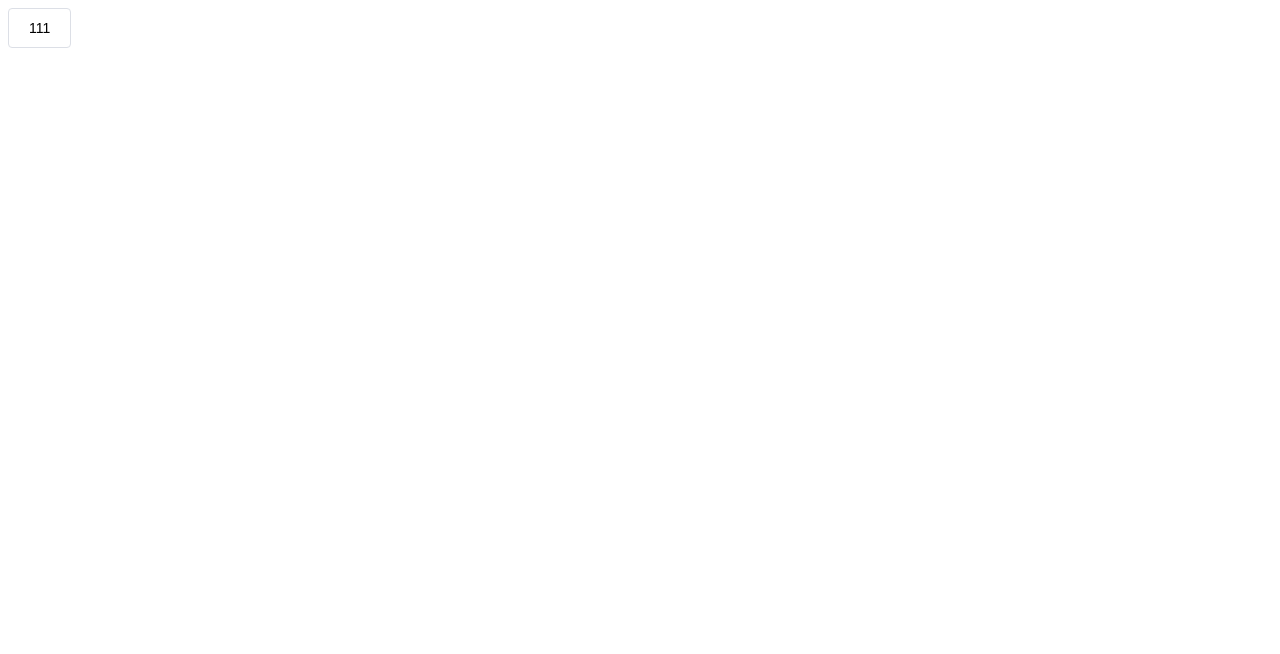
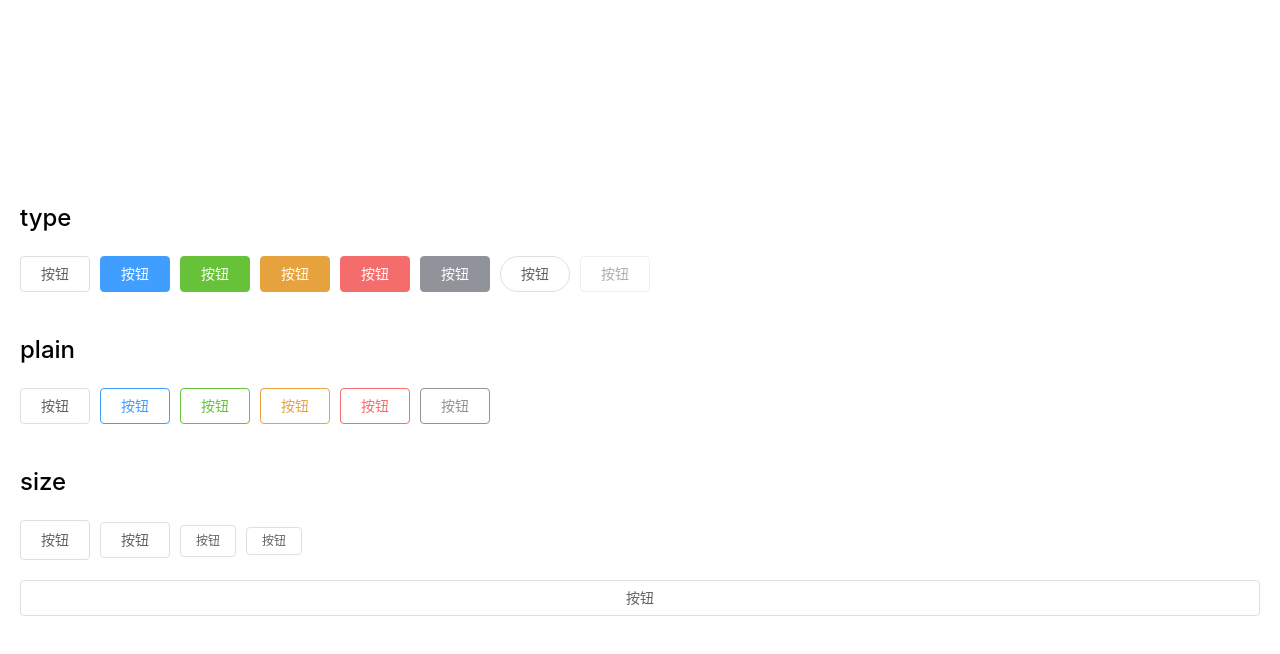
Before and after one commit to liangjiayu/ko-vue-ui, a Vue app: page / in a window 1280 px wide. Shown: the top 654 px of the page. Built offline with nearby package versions, Linux system fonts and the light colour scheme.

Commit message:
feature: 组件库样式和按钮组件

```diff
--- a/examples/App.vue
+++ b/examples/App.vue
@@ -1,21 +1,27 @@
 <template>
   <div id="app">
-    <div>
-      <ko-button @click="aa">111</ko-button>
+    <div class="app-demo">
+      <demo></demo>
     </div>
   </div>
 </template>
 
 <script>
+import demo from '../src/components/button/demo/index';
+
 export default {
   name: 'App',
-  methods: {
-    aa() {
-      console.log(this);
-    },
+  components: {
+    demo: demo,
   },
+  methods: {},
 };
 </script>
 
-<style lang="scss">
+<style lang="scss" scoped>
+.app-demo {
+  width: 1240px;
+  margin: 0 auto;
+  padding: 200px 0;
+}
 </style>
--- /dev/null
+++ b/src/components/button/demo/index.vue
@@ -0,0 +1,57 @@
+<template>
+  <div>
+    <div class="demo-block">
+      <h1>type</h1>
+      <div>
+        <ko-button>按钮</ko-button>
+        <ko-button type="primary">按钮</ko-button>
+        <ko-button type="success">按钮</ko-button>
+        <ko-button type="warning">按钮</ko-button>
+        <ko-button type="danger">按钮</ko-button>
+        <ko-button type="info">按钮</ko-button>
+        <ko-button round>按钮</ko-button>
+        <ko-button disabled>按钮</ko-button>
+      </div>
+    </div>
+
+    <div class="demo-block">
+      <h1>plain</h1>
+      <div>
+        <ko-button plain>按钮</ko-button>
+        <ko-button type="primary" plain>按钮</ko-button>
+        <ko-button type="success" plain>按钮</ko-button>
+        <ko-button type="warning" plain>按钮</ko-button>
+        <ko-button type="danger" plain>按钮</ko-button>
+        <ko-button type="info" plain>按钮</ko-button>
+      </div>
+    </div>
+
+    <div class="demo-block">
+      <h1>size</h1>
+      <div>
+        <ko-button size="large">按钮</ko-button>
+        <ko-button size="normal">按钮</ko-button>
+        <ko-button size="small">按钮</ko-button>
+        <ko-button size="mini">按钮</ko-button>
+      </div>
+      <div style="margin-top:20px;">
+        <ko-button block>按钮</ko-button>
+      </div>
+    </div>
+  </div>
+</template>
+
+
+<style lang="scss" scoped>
+.demo-block {
+  margin-bottom: 40px;
+}
+h1 {
+  margin-bottom: 20px;
+}
+.ko-button {
+  + .ko-button {
+    margin-left: 10px;
+  }
+}
+</style>
--- /dev/null
+++ b/src/components/button/index.scss
@@ -0,0 +1,129 @@
+@mixin btn-type($color, $bg-color, $border-color) {
+  color: $color;
+  background-color: $bg-color;
+  border-color: $border-color;
+
+  &:hover {
+    color: $color;
+    background-color: lighten($bg-color, 6%);
+    border-color: lighten($bg-color, 6%);
+  }
+}
+
+.ko-button {
+  user-select: none;
+  cursor: pointer;
+  display: inline-block;
+  line-height: 1;
+  padding: 10px 20px;
+  border: 1px solid $--border-color-base;
+  border-radius: 4px;
+  background-color: #fff;
+  font-size: 14px;
+  font-weight: 500;
+  color: $--color-text-regular;
+
+  &:hover {
+    color: $--color-primary;
+    background-color: lighten($--color-primary, 35%);
+    border-color: lighten($--color-primary, 30%);
+  }
+
+  &--primary {
+    @include btn-type($--color-white, $--color-primary, $--color-primary);
+  }
+
+  &--success {
+    @include btn-type($--color-white, $--color-success, $--color-success);
+  }
+
+  &--warning {
+    @include btn-type($--color-white, $--color-warning, $--color-warning);
+  }
+
+  &--danger {
+    @include btn-type($--color-white, $--color-danger, $--color-danger);
+  }
+
+  &--info {
+    @include btn-type($--color-white, $--color-info, $--color-info);
+  }
+
+  // plain
+  &--plain {
+    background-color: #fff;
+    &.ko-button--primary {
+      color: $--color-primary;
+      &:hover {
+        color: #fff;
+        background-color: $--color-primary;
+      }
+    }
+
+    &.ko-button--success {
+      color: $--color-success;
+      &:hover {
+        color: #fff;
+        background-color: $--color-success;
+      }
+    }
+
+    &.ko-button--warning {
+      color: $--color-warning;
+      &:hover {
+        color: #fff;
+        background-color: $--color-warning;
+      }
+    }
+
+    &.ko-button--danger {
+      color: $--color-danger;
+      &:hover {
+        color: #fff;
+        background-color: $--color-danger;
+      }
+    }
+
+    &.ko-button--info {
+      color: $--color-info;
+      &:hover {
+        color: #fff;
+        background-color: $--color-info;
+      }
+    }
+  }
+
+  // round
+  &--round {
+    border-radius: 20px;
+  }
+
+  // size
+  &--large {
+    padding: 12px 20px;
+  }
+
+  &--normal {
+    padding: 10px 20px;
+  }
+
+  &--small {
+    font-size: 12px;
+    padding: 9px 15px;
+  }
+
+  &--mini {
+    font-size: 12px;
+    padding: 7px 15px;
+  }
+
+  &--disabled {
+    cursor: not-allowed;
+    opacity: 0.5;
+  }
+
+  &--block {
+    display: block;
+    width: 100%;
+  }
+}
--- a/src/components/button/index.vue
+++ b/src/components/button/index.vue
@@ -1,5 +1,20 @@
 <template>
-  <button class="ko-button" @click="handleClick">
+  <button
+    class="ko-button"
+    :type="nativeType"
+    :disabled="disabled"
+    :class="[
+      type&&`ko-button--${type}`,
+      size&&`ko-button--${size}`,
+      {
+      'ko-button--plain':plain,
+      'ko-button--round':round,
+      'ko-button--disabled':disabled,
+      'ko-button--block':block,
+      }
+    ]"
+    @click="handleClick"
+  >
     <slot></slot>
   </button>
 </template>
@@ -12,6 +27,33 @@ import Vue from 'vue';
 export default Vue.extend({
   name: 'ko-button',
 
+  props: {
+    type: {
+      type: String, //primary / success / warning / danger / info / text
+      default: 'default',
+    },
+    size: {
+      type: String, // large normal small  mini
+      default: 'normal',
+    },
+    plain: {
+      type: Boolean,
+    },
+    round: {
+      type: Boolean,
+    },
+    nativeType: {
+      type: String,
+      default: 'button',
+    },
+    disabled: {
+      type: Boolean,
+    },
+    block: {
+      type: Boolean,
+    },
+  },
+
   methods: {
     handleClick(event: Event) {
       this.$emit('click', event);
@@ -21,18 +63,5 @@ export default Vue.extend({
 </script>
 
 <style lang="scss">
-.ko-button {
-  user-select: none;
-  cursor: pointer;
-  display: inline-block;
-  line-height: 1;
-  padding: 12px 20px;
-  outline: 0;
-  margin: 0;
-  border: 1px solid #dcdfe6;
-  border-radius: 4px;
-  background-color: #fff;
-  font-size: 14px;
-  font-weight: 500;
-}
+@import './index.scss';
 </style>
--- a/src/index.ts
+++ b/src/index.ts
@@ -1,3 +1,4 @@
+import './style/common/global.scss';
 import button from './components/button';
 
 const components = [button];
@@ -5,11 +6,7 @@ const components = [button];
 // eslint-disable-next-line
 function install(Vue: any) {
   components.forEach((item) => {
-    if (item.install) {
-      Vue.use(item);
-    } else {
-      Vue.component(item.options.name, item);
-    }
+    Vue.use(item);
   });
 }
 
--- /dev/null
+++ b/src/style/common/global.scss
@@ -0,0 +1,166 @@
+@charset 'utf-8';
+
+/* reset v1.5 */
+
+// root
+
+html,
+body,
+h1,
+h2,
+h3,
+h4,
+h5,
+h6,
+p,
+dl,
+dt,
+dd,
+ul,
+ol,
+li,
+form,
+button,
+input,
+textarea,
+select,
+td,
+th,
+blockquote,
+pre,
+fieldset,
+legend {
+  margin: 0;
+  padding: 0;
+}
+
+html {
+  box-sizing: border-box;
+}
+
+*,
+*:before,
+*:after {
+  box-sizing: inherit;
+}
+
+//  Body
+body {
+  font-size: 12px;
+  line-height: 1.5;
+  font-family: -apple-system, BlinkMacSystemFont, Helvetica Neue, PingFang SC,
+    Microsoft YaHei, Source Han Sans SC, Noto Sans CJK SC, WenQuanYi Micro Hei,
+    sans-serif;
+}
+
+// Text
+h1,
+h2,
+h3,
+h4,
+h5,
+h6 {
+  // font-size: 100%;
+  font-weight: 500;
+}
+
+b,
+em,
+i,
+small,
+th {
+  // font-size: 100%;
+  font-style: normal;
+}
+
+ul,
+ol,
+li {
+  list-style: none;
+}
+
+// link
+a {
+  color: inherit;
+  text-decoration: none;
+}
+
+a:hover {
+  text-decoration: none;
+}
+
+// Media
+iframe {
+  display: block;
+  border: 0;
+}
+
+img {
+  border-style: none;
+  vertical-align: middle;
+}
+
+embed,
+iframe,
+object,
+audio,
+video {
+  height: auto;
+  max-width: 100%;
+}
+
+// Table
+table {
+  border-collapse: collapse;
+  border-spacing: 0;
+}
+
+// Form
+
+button,
+input,
+select,
+textarea {
+  outline: none;
+  border-style: none;
+  color: inherit;
+  font-size: inherit;
+  font-family: inherit;
+  line-height: inherit;
+}
+
+// others
+a,
+area,
+button,
+[role='button'],
+input:not([type='range']),
+label,
+select,
+summary,
+textarea {
+  touch-action: manipulation;
+}
+
+.clearfloat:after {
+  font-size: 0;
+  display: block;
+  visibility: hidden;
+  clear: both;
+  height: 0;
+  content: ' ';
+}
+
+.clearfloat {
+  *zoom: 1;
+}
+
+.clearboth {
+  clear: both;
+}
+
+/* reset v1.5  */
+
+[class^='ko-'] {
+  box-sizing: border-box;
+}
--- /dev/null
+++ b/src/style/mixins/var.scss
@@ -0,0 +1,21 @@
+// --- color ---
+
+$--color-primary: #409eff !default;
+$--color-white: #ffffff !default;
+$--color-black: #000000 !default;
+$--color-success: #67c23a !default;
+$--color-warning: #e6a23c !default;
+$--color-danger: #f56c6c !default;
+$--color-info: #909399 !default;
+
+// text
+$--color-text-primary: #303133 !default;
+$--color-text-regular: #606266 !default;
+$--color-text-secondary: #909399 !default;
+$--color-text-placeholder: #c0c4cc !default;
+
+// border
+$--border-color-base: #dcdfe6 !default;
+$--border-color-light: #e4e7ed !default;
+$--border-color-lighter: #ebeef5 !default;
+$--border-color-extra-light: #f2f6fc !default;
--- a/vue.config.js
+++ b/vue.config.js
@@ -6,4 +6,13 @@ module.exports = {
       filename: 'index.html',
     },
   },
+
+  css: {
+    loaderOptions: {
+      scss: {
+        // scss 全局共享的属性和方法
+        prependData: `@import "src/style/mixins/var.scss";`,
+      },
+    },
+  },
 };
```
Also changed, not shown: src/style/index.scss (added), src/style/mixins/mixins.scss (added).
